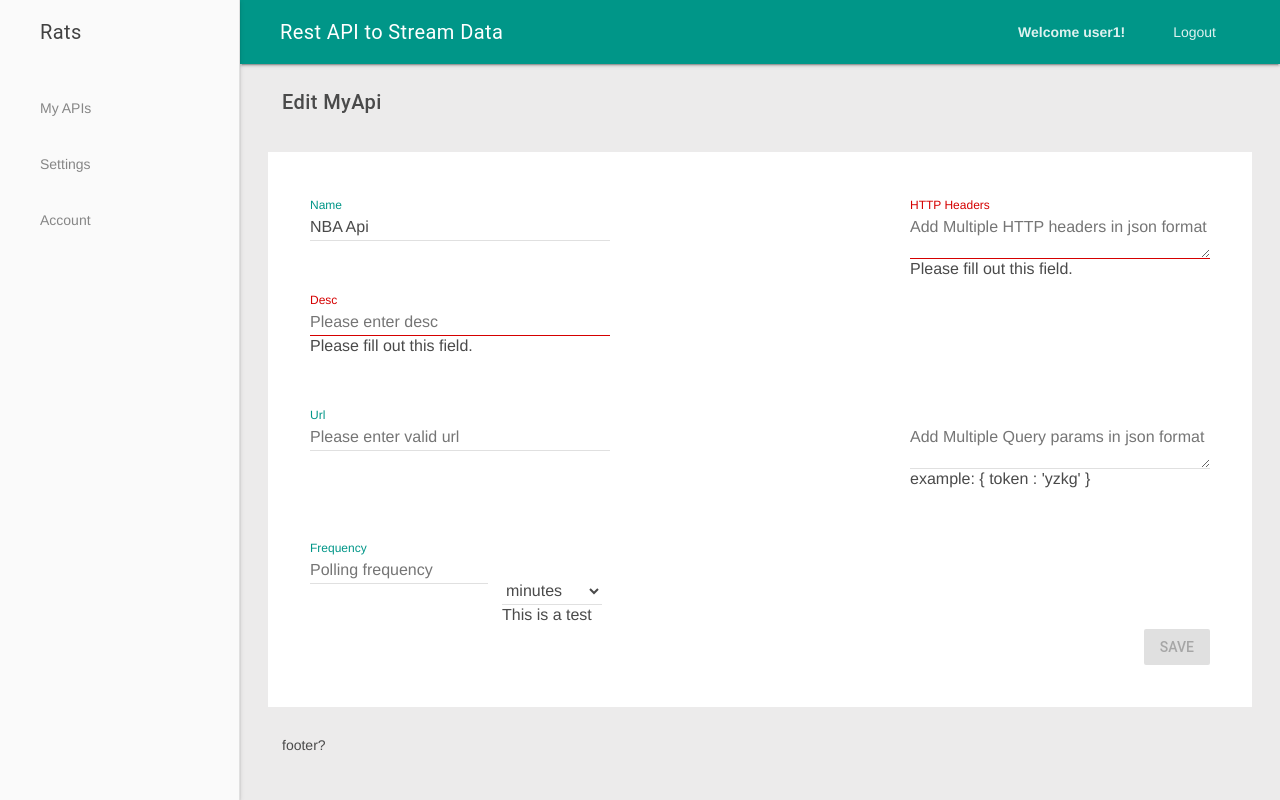
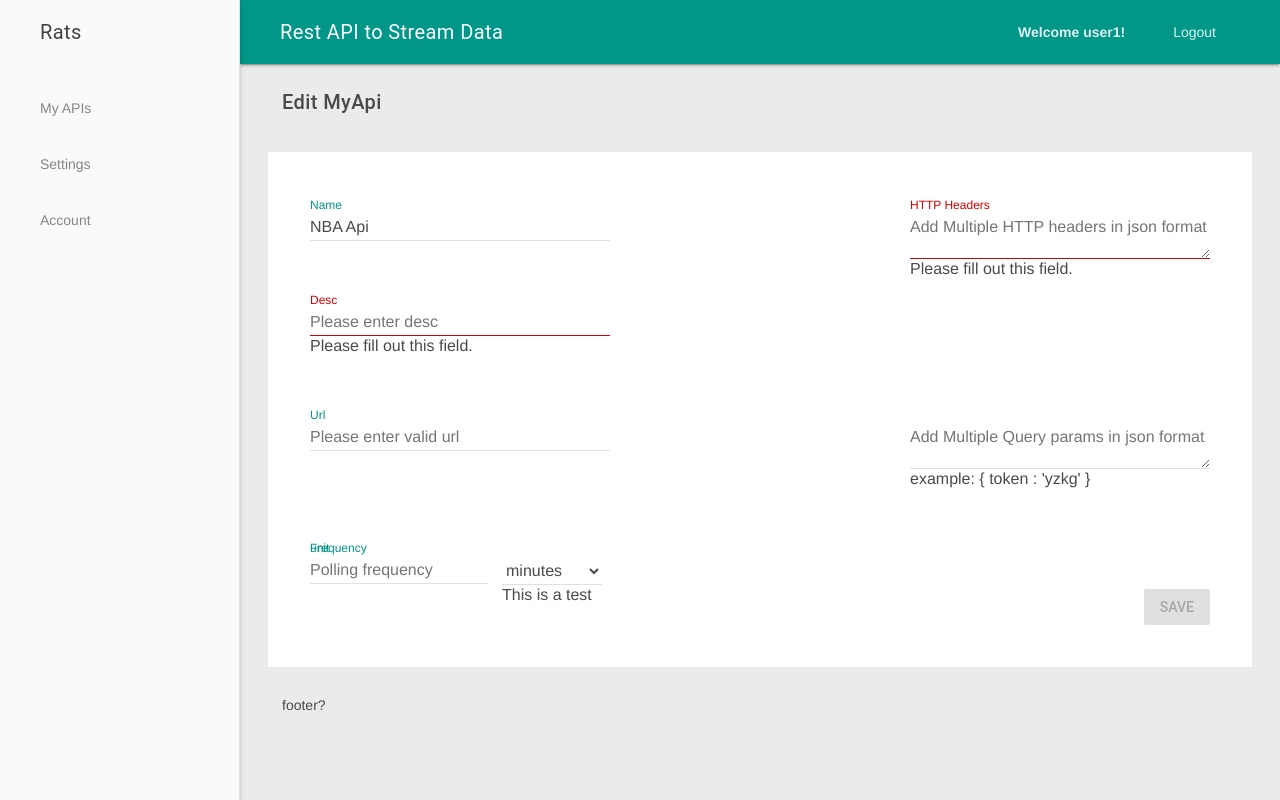
Before and after one commit to rest2stream/rest2stream, a Vue app in the folder vue3/: page /myapi/edit/1 in a window 1280 px wide. Built offline with nearby package versions, Linux system fonts and the light colour scheme.

Commit message:
introduced configuration of class in FormMain that will apply thru all the form elements

```diff
--- a/vue3/src/components/forms/FormInput.vue
+++ b/vue3/src/components/forms/FormInput.vue
@@ -2,18 +2,18 @@
 
     <label
       v-if="id && !label"
-      :class="labelClass"
+      :class="labelClass || styling.FormInput?.labelClass"
       :for="id"
     >{{id}}</label>
 
     <label
       v-if="id && label"
-      :class="labelClass"
+      :class="labelClass || styling.FormInput?.labelClass"
       :for="id"
     >{{label}}</label>
 
     <input
-      :class="inputClass"
+      :class="inputClass || styling.FormInput?.inputClass"
       v-bind="$attrs"
       :id="id"
       :value="modelValue"
@@ -25,7 +25,7 @@
 </template>
 
 <script>
-  import { inject,  watchEffect, ref } from 'vue'
+  import { inject,  watchEffect, ref, computed } from 'vue'
   export default {
       name: "FormInput",
       props: {
@@ -56,6 +56,9 @@
       setup(props) {
         const frm = inject('__frmMain');
         let validationMessage = ref('');
+        const styling = computed(() => frm.styling)
+
+        console.log(styling)
 
         watchEffect(() => {
           validationMessage.value = frm.validity.value[props.id];
@@ -63,7 +66,8 @@
         })
 
         return {
-          validationMessage
+          validationMessage,
+          styling
         }
 
       }
--- a/vue3/src/components/forms/FormMain.vue
+++ b/vue3/src/components/forms/FormMain.vue
@@ -20,12 +20,16 @@
       class: {
         type: String,
       },
+      styling: {
+        type: Object,
+      },
     },
     setup(props) {
       const isValid = ref(false);
       const validationMessage = ref({}) //not able to set using reactive? need to further study
       const frm = ref(null)
-      provide('__frmMain', { form: props.modelValue, validity: validationMessage })
+      provide('__frmMain', { form: props.modelValue,
+        validity: validationMessage, styling: props.styling })
 
       const validateForm = () => {
           //HTMLFormControlCollection does not have forEach
--- a/vue3/src/components/forms/FormSelect.vue
+++ b/vue3/src/components/forms/FormSelect.vue
@@ -1,13 +1,19 @@
 <template>
 
-  <div class="mdl-textfield mdl-js-textfield mdl-textfield--floating-label">
     <label
-      class="mdl-textfield__label"
+      v-if="id && !label"
+      :class="labelClass || styling.FormSelect?.labelClass"
+      :for="id"
+    >{{id}}</label>
+
+    <label
+      v-if="id && label"
+      :class="labelClass || styling.FormSelect?.labelClass"
       :for="id"
     >{{label}}</label>
 
     <select
-      class="mdl-textfield__input"
+      :class="selectClass || styling.FormSelect?.selectClass"
       :value="modelValue"
       @change="$emit('update:modelValue', $event.target.value)"
     >
@@ -16,13 +22,14 @@
       >{{name}}</option>
     </select>
 
+    <span v-if="validationMessage">{{validationMessage}}</span>
     <span v-if="help">{{help}}</span>
-  </div>
 
 
 </template>
 
 <script>
+  import { inject, ref, computed, watchEffect } from 'vue';
   export default {
     name: "FormSelect",
     props: {
@@ -42,10 +49,30 @@
       },
       help: {
         type: String
+      },
+      selectClass: {
+        type: String
+      },
+      labelClass: {
+        type: String
       }
     },
-    setup() {
+    setup(props) {
+      const frm = inject('__frmMain');
+      let validationMessage = ref('');
+      const styling = computed(() => frm.styling)
 
+      console.log(styling)
+
+      watchEffect(() => {
+        validationMessage.value = frm.validity.value[props.id];
+        //console.log(frm.validity.value[props.id], props.id);
+      })
+
+      return {
+        validationMessage,
+        styling
+      }
     }
   }
 </script>
--- a/vue3/src/components/forms/FormTextarea.vue
+++ b/vue3/src/components/forms/FormTextarea.vue
@@ -2,18 +2,18 @@
 
     <label
       v-if="id && !label"
-      :class="labelClass"
+      :class="labelClass || styling.FormTextarea.labelClass"
       :for="id"
     >{{id}}</label>
 
     <label
       v-if="id && label"
-      :class="labelClass"
+      :class="labelClass || styling.FormTextarea.labelClass"
       :for="id"
     >{{label}}</label>
 
     <textarea
-      :class="textareaClass"
+      :class="textareaClass || styling.FormTextarea.textareaClass"
       v-bind="$attrs"
       :id="id"
       :value="modelValue"
@@ -25,7 +25,7 @@
 </template>
 
 <script>
-  import { inject, watchEffect, ref } from 'vue'
+  import { inject, watchEffect, ref, computed } from 'vue'
   export default {
       name: "FormTextarea",
       props: {
@@ -64,6 +64,7 @@
       setup(props) {
         const frm = inject('__frmMain');
         let validationMessage = ref('');
+        const styling = computed(() => frm.styling)
 
         watchEffect(() => {
           validationMessage.value = frm.validity.value[props.id];
@@ -71,7 +72,8 @@
         })
 
         return {
-          validationMessage
+          validationMessage,
+          styling
         }
 
       }
--- a/vue3/src/views/MyApiEdit.vue
+++ b/vue3/src/views/MyApiEdit.vue
@@ -1,6 +1,16 @@
 <template>
   <FormMain
     v-model="frm"
+    :styling="{
+      FormInput: {
+        labelClass: 'mdl-textfield__label',
+        inputClass: 'mdl-textfield__input'
+      },
+      FormTextarea: {
+        labelClass: 'mdl-textfield__label',
+        textareaClass: 'mdl-textfield__input'
+      },
+    }"
     #default="{ isValid }"
   >
     <div :class="css">
@@ -9,8 +19,6 @@
 
         <div :class="`${css}__name mdl-textfield mdl-js-textfield mdl-textfield--floating-label`">
           <FormInput
-            label-class="mdl-textfield__label"
-            input-class="mdl-textfield__input"
             id="Name"
             type="text"
             placeholder="Please enter text"
@@ -21,8 +29,6 @@
 
         <div :class="`${css}__desc mdl-textfield mdl-js-textfield mdl-textfield--floating-label`">
           <FormInput
-            label-class="mdl-textfield__label"
-            input-class="mdl-textfield__input"
             id="Desc"
             type="text"
             placeholder="Please enter desc"
@@ -33,8 +39,6 @@
 
         <div :class="`${css}__url mdl-textfield mdl-js-textfield mdl-textfield--floating-label`">
           <FormInput
-            label-class="mdl-textfield__label"
-            input-class="mdl-textfield__input"
             id="Url"
             type="url"
             placeholder="Please enter valid url"
@@ -45,8 +49,6 @@
         <div :class="`${css}__frequency mdl-textfield mdl-js-textfield mdl-textfield--floating-label`">
           <div>
             <FormInput
-              label-class="mdl-textfield__label"
-              input-class="mdl-textfield__input"
               id="Frequency"
               type="text"
               placeholder="Polling frequency"
@@ -55,6 +57,8 @@
           </div>
           <div>
             <FormSelect
+              label-class='mdl-textfield__label'
+              select-class='mdl-textfield__input'
               v-model="frm.polling_unit"
               id="unit"
               :options="{ hours : 'hours', minutes: 'minutes', seconds: 'seconds' }"
@@ -65,8 +69,6 @@
 
         <div :class="`${css}__headers mdl-textfield mdl-js-textfield mdl-textfield--floating-label`">
           <FormTextarea
-            label-class="mdl-textfield__label"
-            textarea-class="mdl-textfield__input"
             v-model="frm.http_headers"
             id="headers"
             label="HTTP Headers"
@@ -78,8 +80,6 @@
 
         <div class="`${css}__query_params mdl-textfield mdl-js-textfield mdl-textfield--floating-label`">
           <FormTextarea
-            label-class="mdl-textfield__label"
-            textarea-class="mdl-textfield__input"
             v-model="frm.query_params"
             id="query_params"
             label="Query Params"
@@ -132,6 +132,18 @@
         http_headers: "",
         query_params: ""
       })
+
+      //const styling = reactive({
+      //  FormInput: {
+      //    labelClass: 'mdl-textfield__label',
+      //    inputClass: 'mdl-textfield__input'
+      //  },
+      //  FormTextarea: {
+      //    labelClass: 'mdl-textfield__label',
+      //    textareaClass: 'mdl-textfield__input'
+      //  }
+      //});
+
       const create = () => {
         myapi.create(frm)
         console.log(frm)
```
